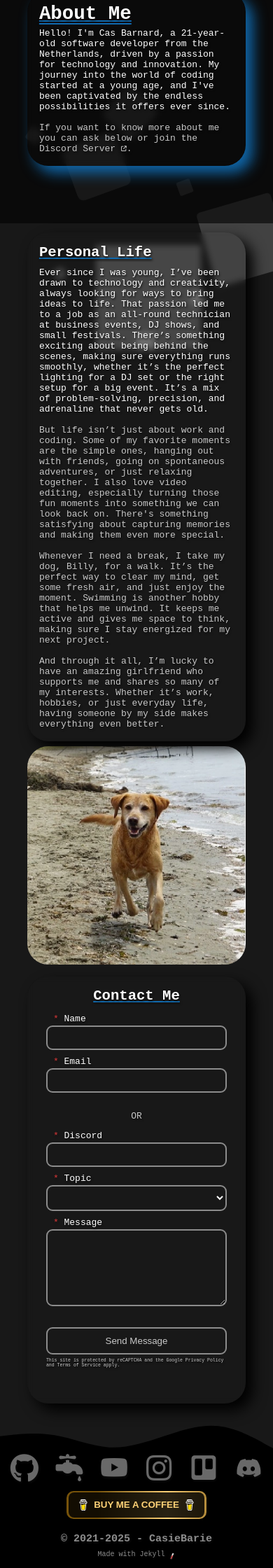
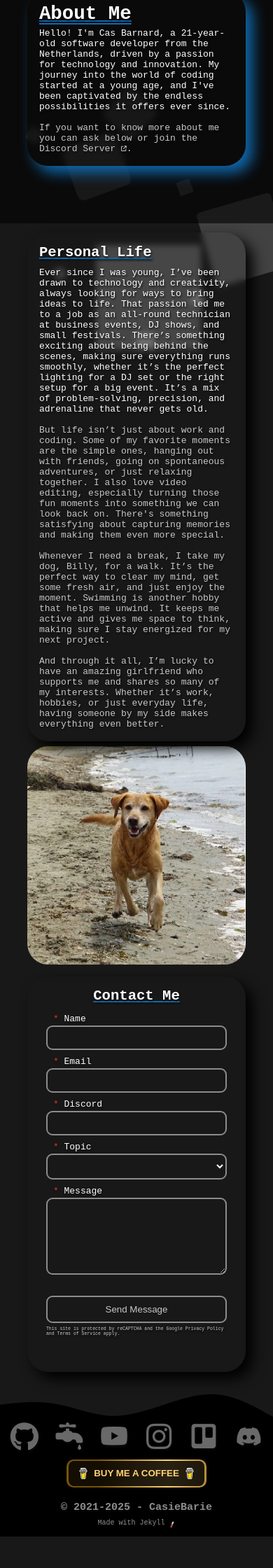
Before and after one commit to CasieBarieDev/Website, a Jekyll site: the page built from aboutme.html, in a window 390 px wide. Shown: the part 581-2821 px from the top of the page at 70% size. Built offline with Jekyll 4.4.1, drawn with Linux system fonts in a browser that asks for light colours; after the commit the page ends 2776 px from its top, so only the background shows below that.

Commit message:
Hide "or" on smaller screens

```diff
--- a/assets/css/form.scss
+++ b/assets/css/form.scss
@@ -121,7 +121,7 @@ form {
       gap: unset;
       grid-template-columns: 1fr;
 
-      .or {margin: 0 0 30px;}
+      .or {display: none;}
     }
   }
 
```
